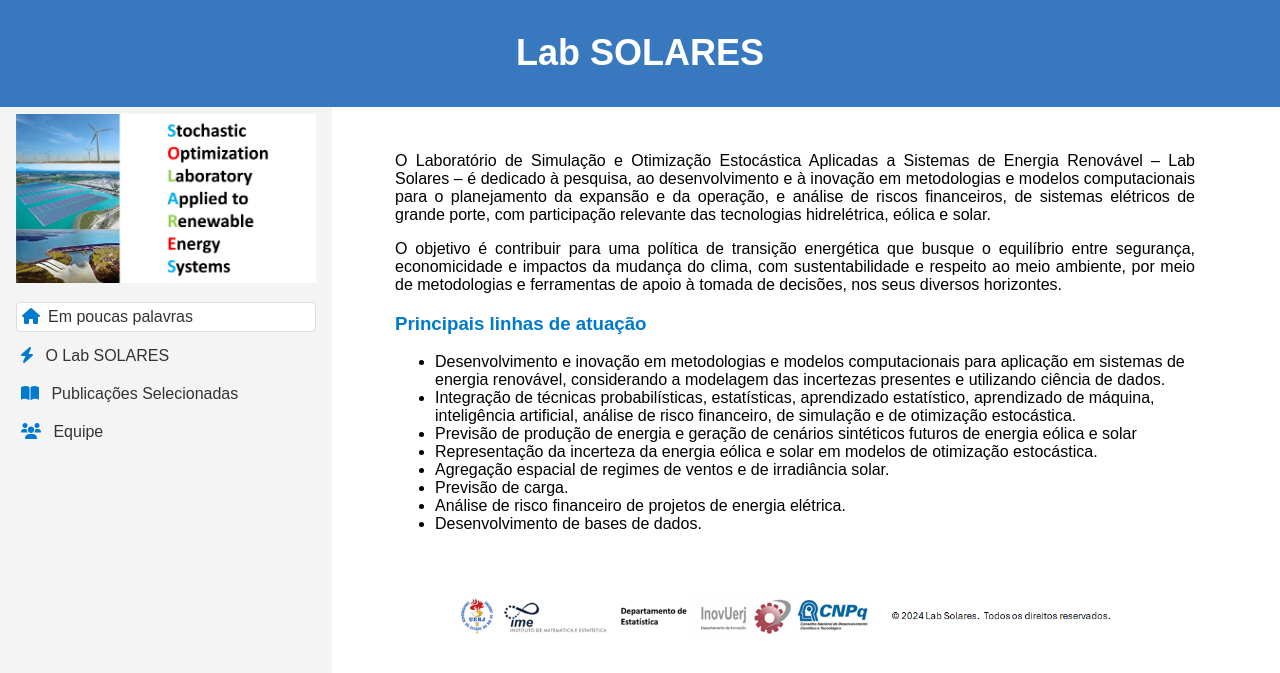
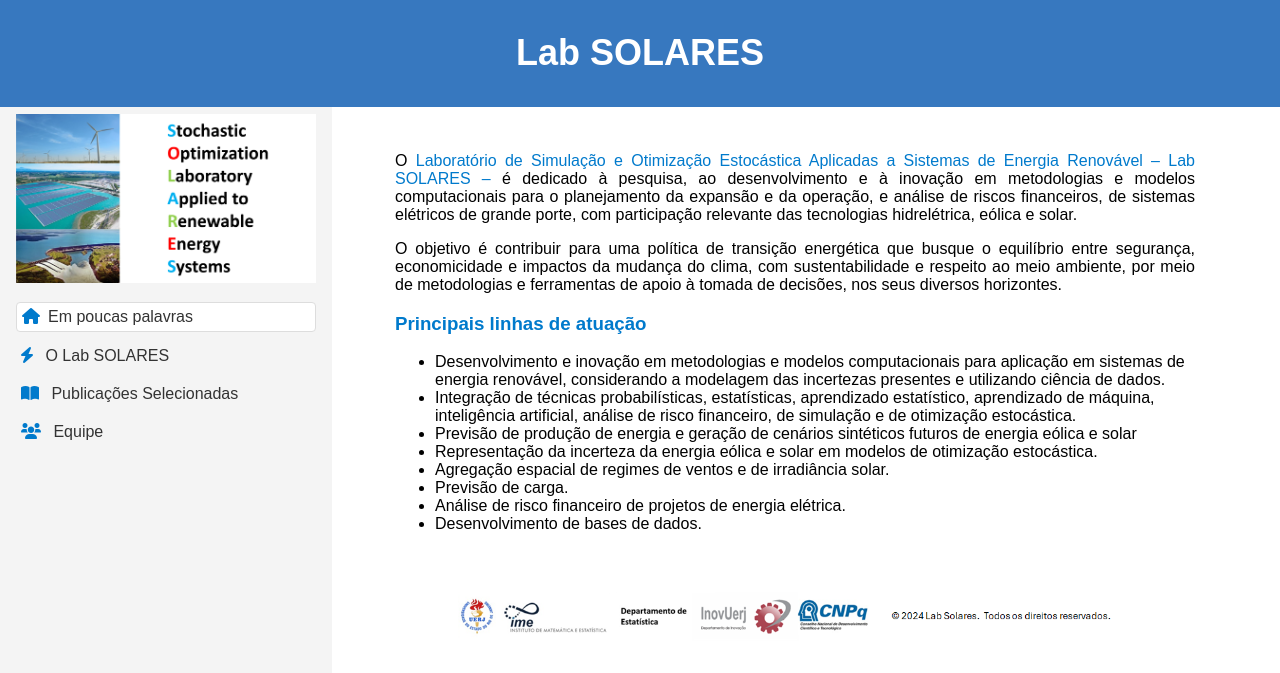
Before and after one commit to LabSolares-UERJ/main, a Jekyll site: the page built from index.html, in a window 1280 px wide. Shown: the top 673 px of the page. Built offline with Jekyll 4.4.1, drawn with Linux system fonts in a browser that asks for light colours.

Commit message:
Update index.html

```diff
--- a/index.html
+++ b/index.html
@@ -4,7 +4,7 @@
 ---
 
 <div class="index">
-    <p>O Laboratório de Simulação e Otimização Estocástica Aplicadas a Sistemas de Energia Renovável – Lab Solares – é
+    <p>O <span style="color: #007acc;">Laboratório de Simulação e Otimização Estocástica Aplicadas a Sistemas de Energia Renovável – Lab SOLARES –</span> é
         dedicado à pesquisa, ao desenvolvimento e à inovação em metodologias e modelos computacionais para o
         planejamento da expansão e da operação, e análise de riscos financeiros, de sistemas elétricos de grande porte, com
         participação relevante das tecnologias hidrelétrica, eólica e solar.</p>
```
